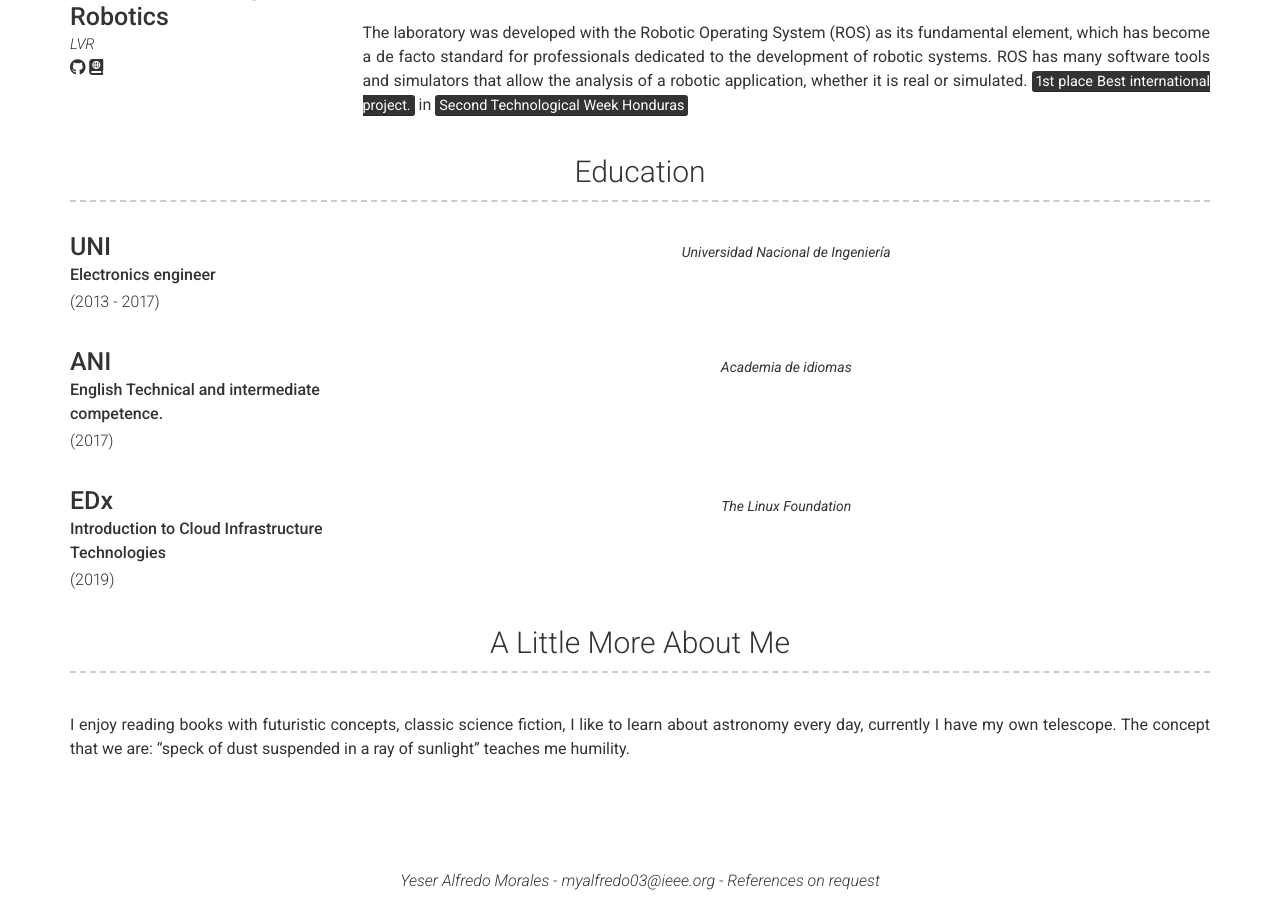
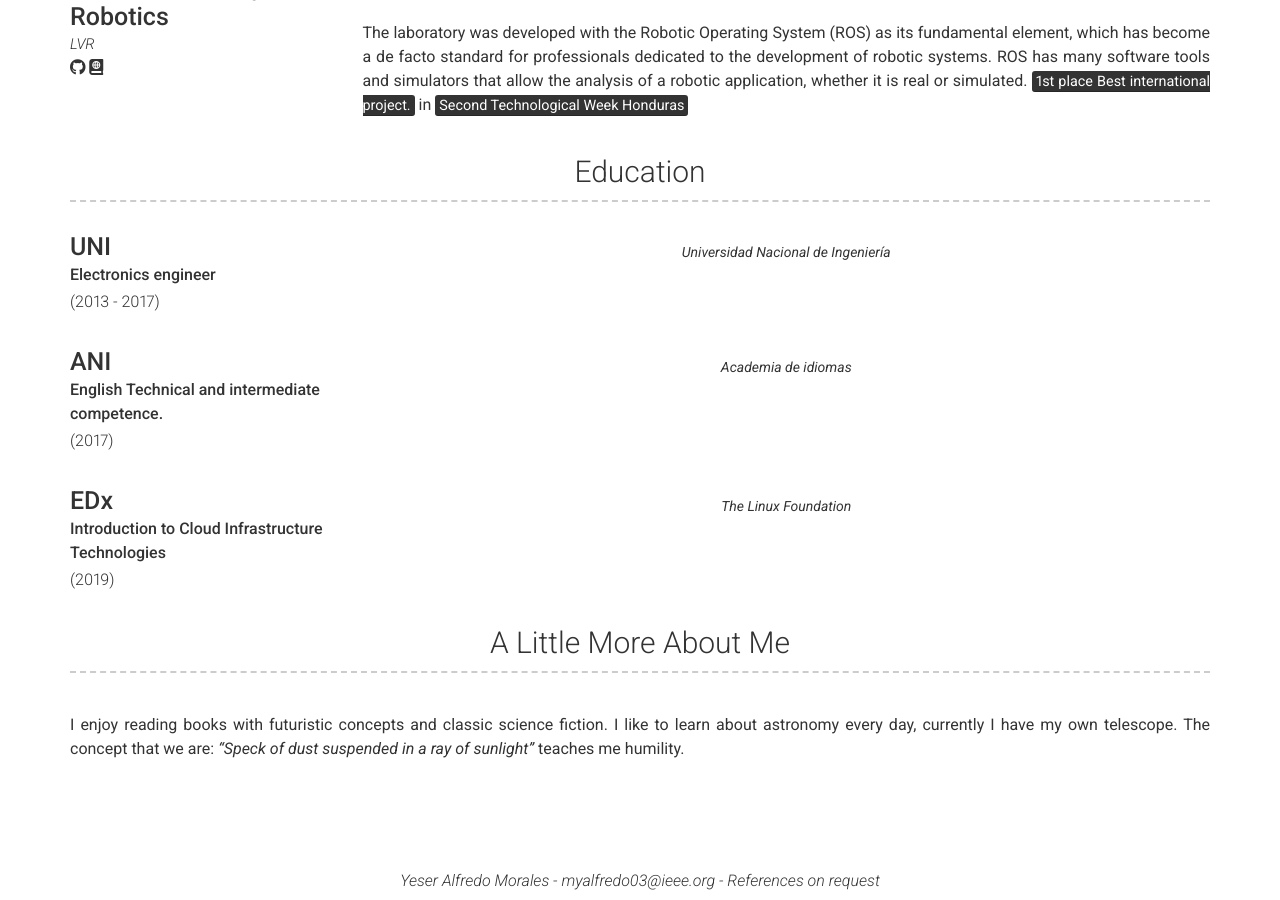
Before and after one commit to myalfred03/myalfred03.github.io, a Jekyll site: the page built from index.md, in a window 1280 px wide and 900 px high, scrolled down 1984 px. Built offline with Jekyll 4.4.1, drawn with Linux system fonts in a browser that asks for light colours; nearby versions of some CDN libraries.

Commit message:
Update _config.yml

```diff
--- a/_config.yml
+++ b/_config.yml
@@ -167,8 +167,7 @@ content:
   - title: A Little More About Me
     layout: text
     content: | # this will include new lines to allow paragraphs
-      I enjoy reading books with futuristic concepts, classic science fiction, I like to learn about astronomy every day, currently I have my own telescope. The concept that we are: "speck of dust suspended in a ray of sunlight" teaches me humility.
-
+      I enjoy reading books with futuristic concepts and classic science fiction. I like to learn about astronomy every day, currently I have my own telescope. The concept that we are: *"Speck of dust suspended in a ray of sunlight"* teaches me humility.
 
 # Footer
 footer_show_references: true
```
